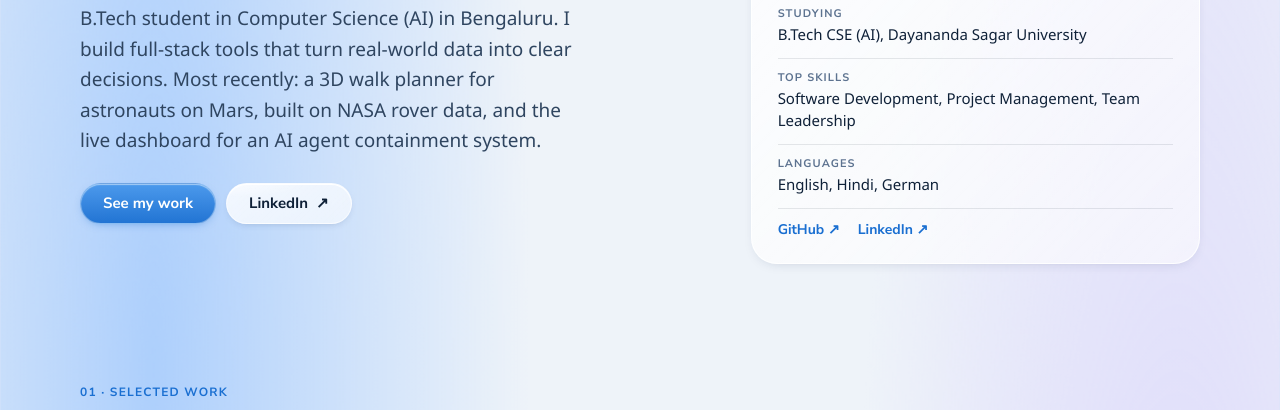
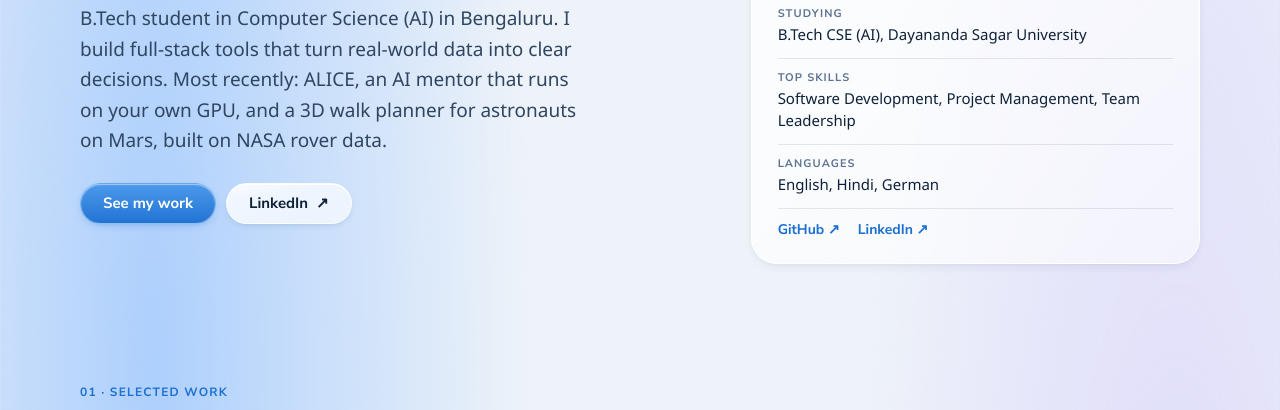
Before and after one commit to Kartik-rana137/portfolio, a plain HTML site: page index.html in a window 1280 px wide. Shown: the part 339-749 px from the top of the page. Drawn offline with Linux system fonts and the light colour scheme; no server answers.

Commit message:
Mention ALICE in the hero
"Most recently" now leads with ALICE, the local AI mentor, followed by
the Mars walk planner.

```diff
--- a/index.html
+++ b/index.html
@@ -110,8 +110,8 @@
           <h1 class="hero-title">Kartik Rana</h1>
           <p class="hero-lede">
             B.Tech student in Computer Science (AI) in Bengaluru. I build full-stack tools that turn
-            real-world data into clear decisions. Most recently: a 3D walk planner for astronauts on Mars,
-            built on NASA rover data, and the live dashboard for an AI agent containment system.
+            real-world data into clear decisions. Most recently: ALICE, an AI mentor that runs on your own GPU,
+            and a 3D walk planner for astronauts on Mars, built on NASA rover data.
           </p>
           <div class="cta-row">
             <a class="btn btn-primary" href="#work">See my work</a>
```
